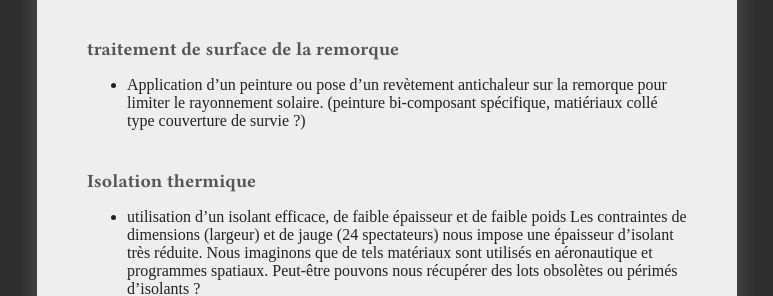
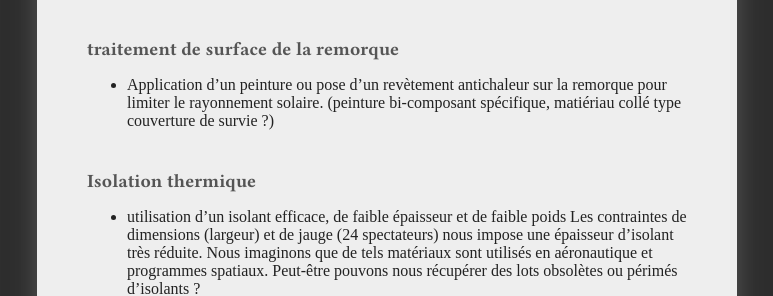
Before and after one commit to virginienokill/camera-obscura, a Jekyll site: the page built from contenu/technique/isolation.md, in a window 1280 px wide. Shown: the part 244-540 px from the top of the page, without its empty margins (253-1026 px from the left). Built offline with Jekyll 4.4.1, drawn with Linux system fonts in a browser that asks for light colours; nearby versions of some CDN libraries; some web fonts are replaced; our own code applies the rules of GitHub Pages for plain Markdown files; a script that is not in the unit is left out; the repository's description, which GitHub fills in, is left out.

Commit message:
Update isolation.md

```diff
--- a/contenu/technique/isolation.md
+++ b/contenu/technique/isolation.md
@@ -3,7 +3,7 @@
 Camera Obscura est un spectacle de rue, diffusé en été, et nécessitant une bonne luminosité extérieure. La remorque va donc être placée en plein soleil et le problème du confort thermique des spectateurs est un point essentiel à régler pour la réussite de cette création. Nous cherchons donc des solutions techniques dans les domaines suivants :
 
 ### traitement de surface de la remorque
-- Application d'un peinture ou pose d'un revètement antichaleur sur la remorque pour limiter le rayonnement solaire. (peinture bi-composant spécifique, matiériaux collé type couverture de survie ?)
+- Application d'un peinture ou pose d'un revètement antichaleur sur la remorque pour limiter le rayonnement solaire. (peinture bi-composant spécifique, matiériau collé type couverture de survie ?)
 
 ### Isolation thermique
 - utilisation d’un isolant efficace, de faible épaisseur et de faible poids
```
